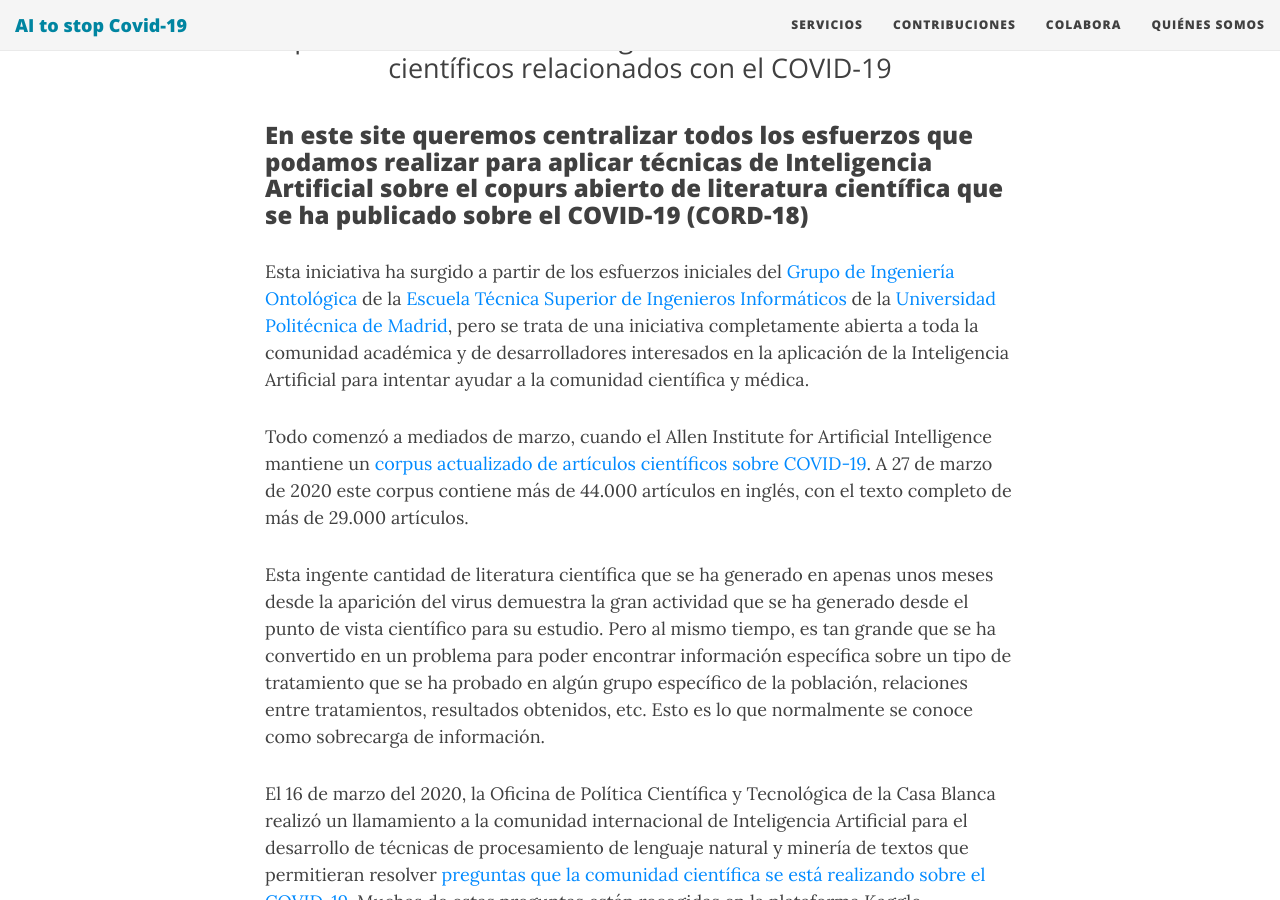
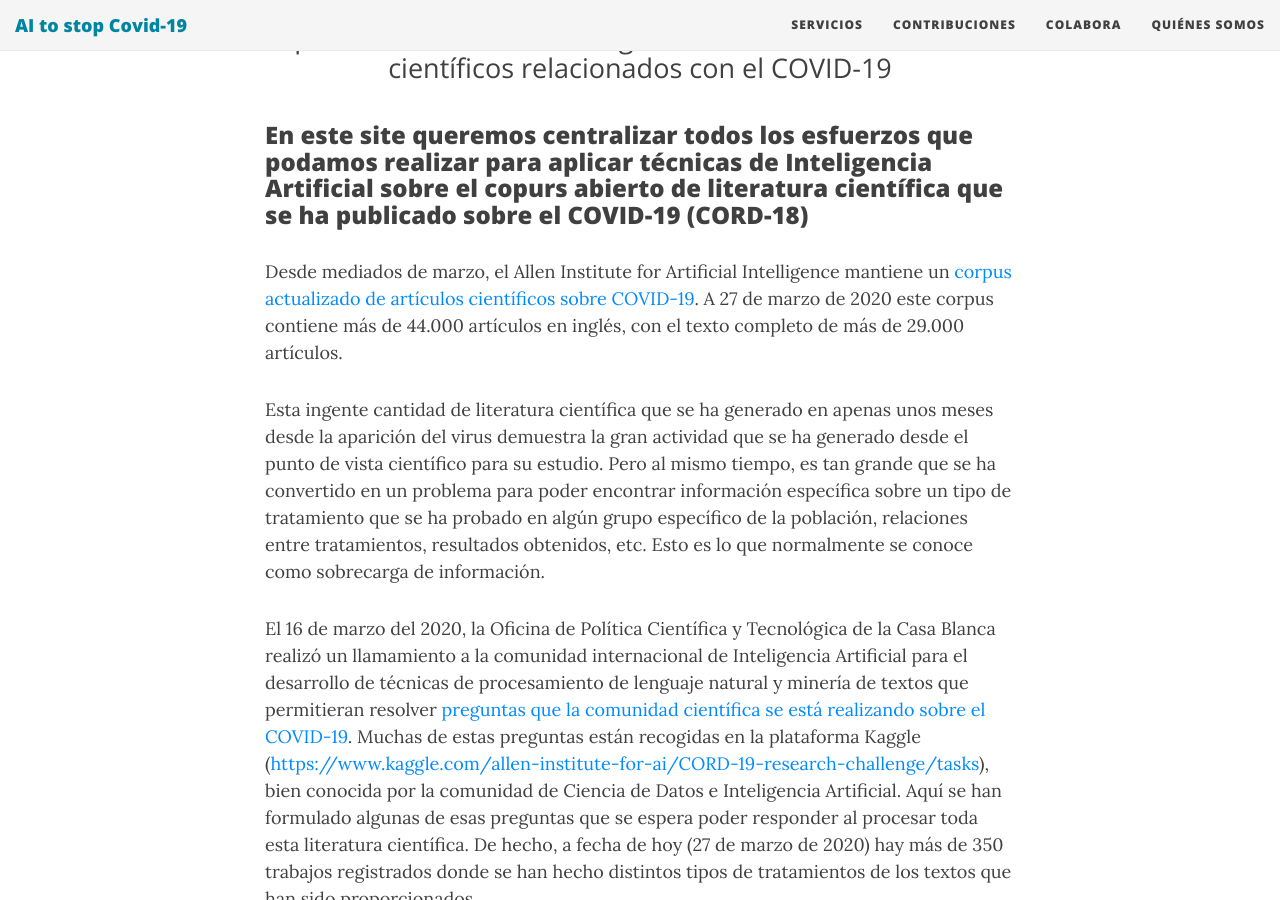
Before and after one commit to oeg-upm/covid19, a Jekyll site: the page built from index.md, in a window 1280 px wide and 900 px high, scrolled down 317 px. Built offline with Jekyll 4.4.1, drawn with Linux system fonts in a browser that asks for light colours; nearby versions of some CDN libraries.

Commit message:
Update index.md

```diff
--- a/index.md
+++ b/index.md
@@ -7,9 +7,7 @@ use-site-title: true
 
 ### En este site queremos centralizar todos los esfuerzos que podamos realizar para aplicar técnicas de Inteligencia Artificial sobre el copurs abierto de literatura científica que se ha publicado sobre el COVID-19 (CORD-18)
 
-Esta iniciativa ha surgido a partir de los esfuerzos iniciales del [Grupo de Ingeniería Ontológica](http://www.oeg-upm.net) de la [Escuela Técnica Superior de Ingenieros Informáticos](http://www.fi.upm.es) de la [Universidad Politécnica de Madrid](http://www.upm.es/), pero se trata de una iniciativa completamente abierta a toda la comunidad académica y de desarrolladores interesados en la aplicación de la Inteligencia Artificial para intentar ayudar a la comunidad científica y médica.
-
-Todo comenzó a mediados de marzo, cuando el Allen Institute for Artificial Intelligence mantiene un [corpus actualizado de artículos científicos sobre COVID-19](https://pages.semanticscholar.org/coronavirus-research). A 27 de marzo de 2020 este corpus contiene más de 44.000 artículos en inglés, con el texto completo de más de 29.000 artículos.
+Desde mediados de marzo, el Allen Institute for Artificial Intelligence mantiene un [corpus actualizado de artículos científicos sobre COVID-19](https://pages.semanticscholar.org/coronavirus-research). A 27 de marzo de 2020 este corpus contiene más de 44.000 artículos en inglés, con el texto completo de más de 29.000 artículos.
 
 Esta ingente cantidad de literatura científica que se ha generado en apenas unos meses desde la aparición del virus demuestra la gran actividad que se ha generado desde el punto de vista científico para su estudio. Pero al mismo tiempo, es tan grande que se ha convertido en un problema para poder encontrar información específica sobre un tipo de tratamiento que se ha probado en algún grupo específico de la población, relaciones entre tratamientos, resultados obtenidos, etc. Esto es lo que normalmente se conoce como sobrecarga de información.
 
```
